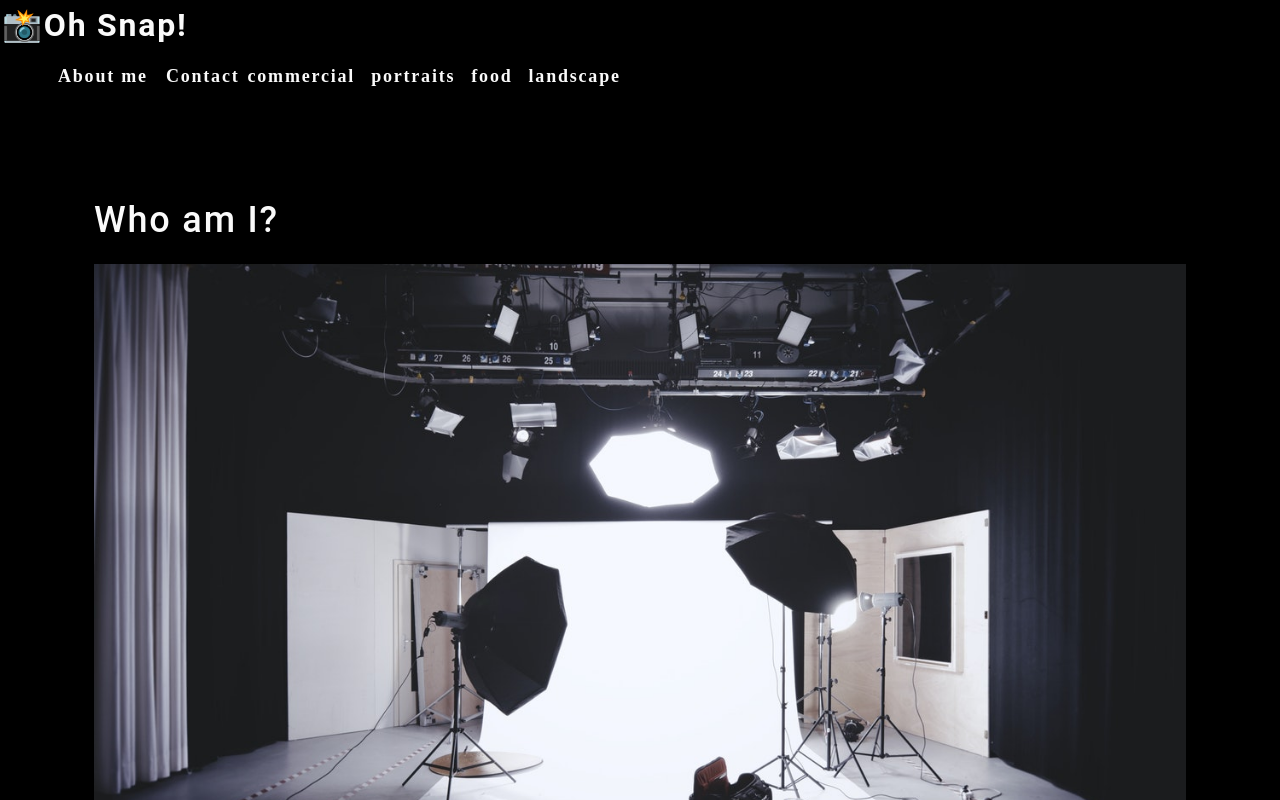
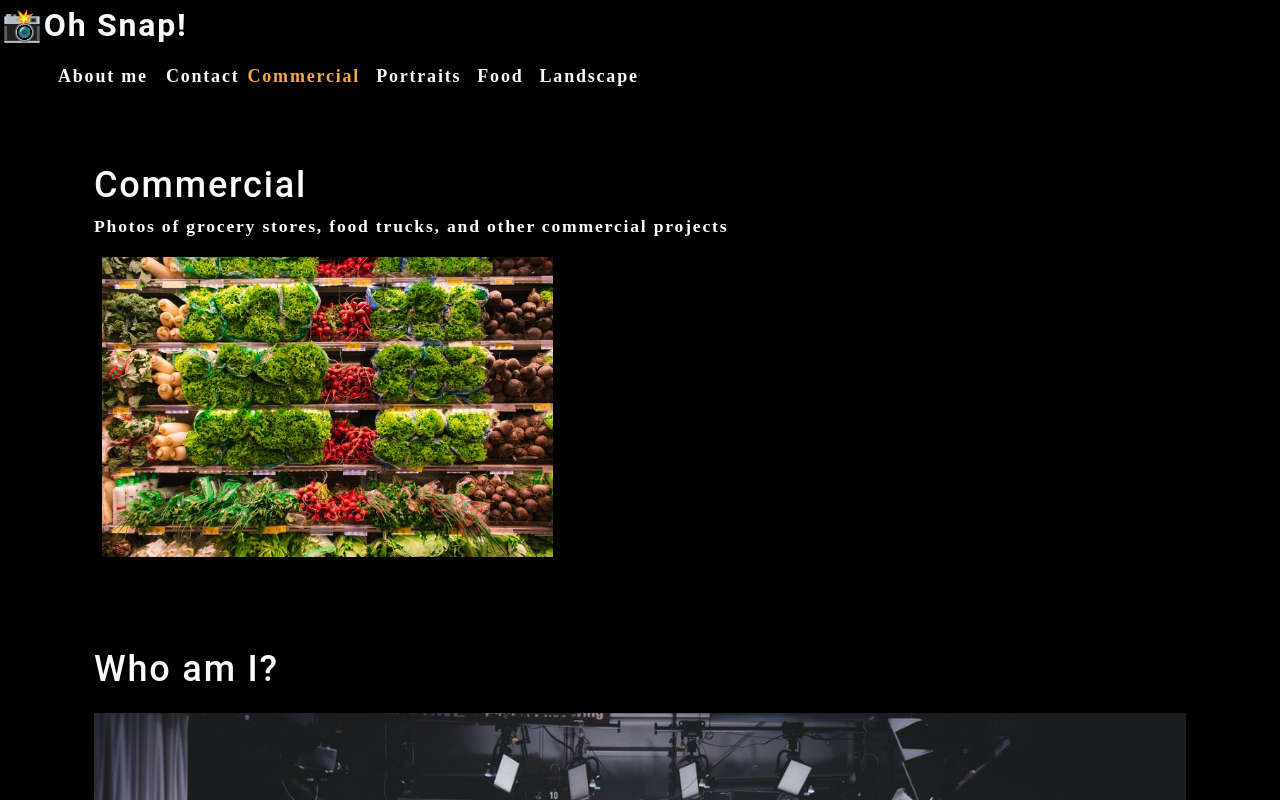
Before and after one commit to niles87/photo-port, a React (Create React App) app: page / in a window 1280 px wide. Shown: the top 800 px of the page. Built offline with nearby package versions, Linux system fonts and the light colour scheme.

Commit message:
added state to App and passed props to nav to update title of document

```diff
--- a/src/App.js
+++ b/src/App.js
@@ -1,14 +1,29 @@
-import React from 'react'
+import React, { useState } from 'react'
 import About from './components/About'
+import Gallery from './components/Gallery';
 import Nav from './components/Nav';
 
 function App() {
+  const [categories] = useState([
+    {
+      name: "commercial",
+      description:
+        "Photos of grocery stores, food trucks, and other commercial projects"
+    },
+    { name: "portraits", description: "Portraits of people in my life" },
+    { name: "food", description: "Delicious delicacies" },
+    {
+      name: "landscape",
+      description: "Fields, farmhouses, waterfalls, and the beauty of nature"
+    }
+  ]);
+  const [currentCategory, setCurrentCategory] = useState(categories[0])
   return (
     <div className="App">
-      <Nav />
+      <Nav categories={categories} setCurrentCategory={setCurrentCategory} currentCategory={currentCategory} />
       <main>
+        <Gallery />
         <About />
-
       </main>
     </div>
   );
--- /dev/null
+++ b/src/components/Gallery/index.js
@@ -0,0 +1,22 @@
+import React from 'react'
+import { capitalizeFirstLetter } from "../../utils/helpers";
+import photo from "../../assets/small/commercial/0.jpg";
+
+const Gallery = (props) => {
+    const currentCatagory = {
+        name: "commercial",
+        description: "Photos of grocery stores, food trucks, and other commercial projects"
+    }
+
+    return (
+        <section>
+            <h1>{capitalizeFirstLetter(currentCatagory.name)}</h1>
+            <p>{currentCatagory.description}</p>
+            <div className="flex-row">
+                <img src={photo} className="img-thumbnail mx-1" alt="Examples" />
+            </div>
+        </section>
+    )
+}
+
+export default Gallery
--- a/src/components/Nav/index.js
+++ b/src/components/Nav/index.js
@@ -1,23 +1,13 @@
-import React from "react";
+import React, { useEffect } from "react";
+import { capitalizeFirstLetter } from "../../utils/helpers";
 
-const Nav = () => {
-    const categories = [
-        {
-            name: "commercial",
-            description:
-                "Photos of grocery stores, food trucks, and other commercial projects"
-        },
-        { name: "portraits", description: "Portraits of people in my life" },
-        { name: "food", description: "Delicious delicacies" },
-        {
-            name: "landscape",
-            description: "Fields, farmhouses, waterfalls, and the beauty of nature"
-        }
-    ];
+const Nav = (props) => {
+    const { categories = [], setCurrentCategory, currentCategory } = props
 
-    const catagorySelected = (name) => {
-        console.log(`${name} clicked`);
-    };
+    useEffect(() => {
+        console.log(currentCategory.name)
+        document.title = capitalizeFirstLetter(currentCategory.name)
+    }, [currentCategory])
 
     return (
         <header>
@@ -37,10 +27,10 @@ const Nav = () => {
                     <li>
                         <span>Contact</span>
                     </li>
-                    {categories.map((catagory) => (
-                        <li className="mx-1" key={catagory.name}>
-                            <span onClick={() => catagorySelected(catagory.name)}>
-                                {catagory.name}
+                    {categories.map((category) => (
+                        <li className={`mx-1 ${currentCategory.name === category.name && 'navActive'}`} key={category.name}>
+                            <span onClick={() => { setCurrentCategory(category) }}>
+                                {capitalizeFirstLetter(category.name)}
                             </span>
                         </li>
                     ))}
--- /dev/null
+++ b/src/utils/helpers.js
@@ -0,0 +1,8 @@
+export function capitalizeFirstLetter(string) {
+  return string.charAt(0).toUpperCase() + string.slice(1);
+}
+
+export function validateEmail(email) {
+  var re = /^(([^<>()[\]\\.,;:\s@"]+(\.[^<>()[\]\\.,;:\s@"]+)*)|(".+"))@((\[[0-9]{1,3}\.[0-9]{1,3}\.[0-9]{1,3}\.[0-9]{1,3}\])|(([a-zA-Z\-0-9]+\.)+[a-zA-Z]{2,}))$/;
+  return re.test(String(email).toLowerCase());
+}
```
